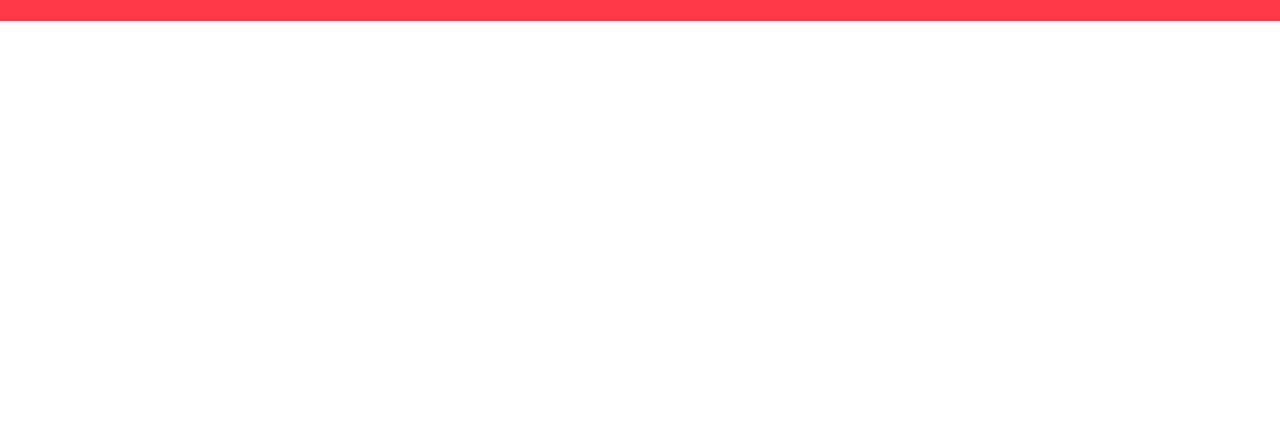
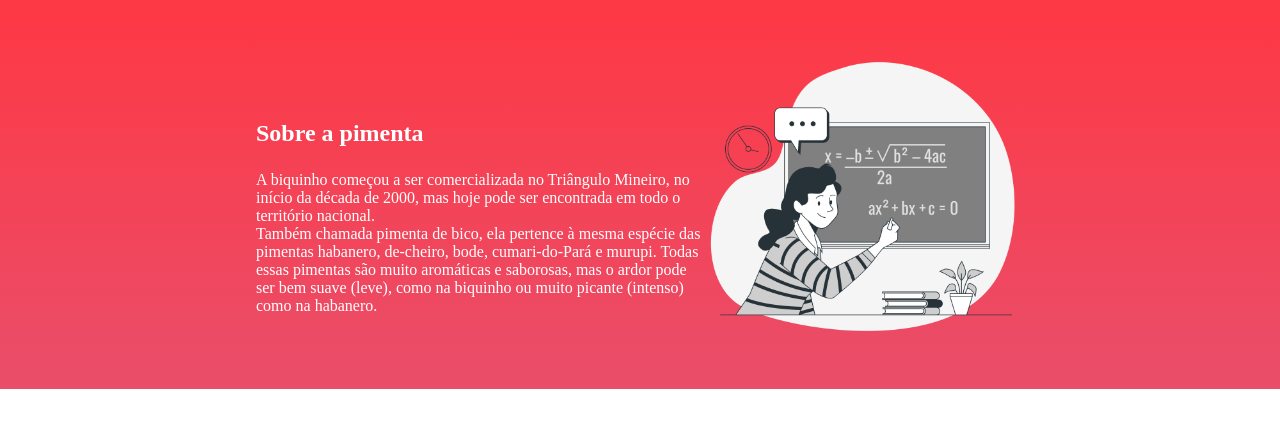
Before and after one commit to elRafael26/site-turma-criativa-2-D, a plain HTML site: page index.html in a window 1280 px wide. Shown: the part 64-492 px from the top of the page. Drawn offline with Linux system fonts and the light colour scheme.

Commit message:
começei a preparar a organização do texto

```diff
--- a/index.html
+++ b/index.html
@@ -15,6 +15,13 @@
         <li class="cabecalho-lista-item">Estudante</li>
        </ul>
     </header>
-
+   <section class="escola">
+    <div class="escola-div-conteudo">
+        <h2 class="escola-titulo">Sobre a pimenta</h2>
+        <p class="escola-texto-um">A biquinho começou a ser comercializada no Triângulo Mineiro, no início da década de 2000, mas hoje pode ser encontrada em todo o território nacional.</p>
+        <p class="escola-texto-dois"> Também chamada pimenta de bico, ela pertence à mesma espécie das pimentas habanero, de-cheiro, bode, cumari-do-Pará e murupi. Todas essas pimentas são muito aromáticas e saborosas, mas o ardor pode ser bem suave (leve), como na biquinho ou muito picante (intenso) como na habanero.</p>
+    </div>
+    <img class="escola-imagem" src="Formula-bro.png" alt="professora no quadro.">
+</section>
 </body>
 </html>
--- a/style.css
+++ b/style.css
@@ -2,9 +2,6 @@
     margin: 0;
     padding: 0;
 }
-
-
-
 .cabecalho {
     background-color: #fd3946;
     color: rgb(6, 6, 6);
@@ -17,3 +14,20 @@
     margin: 0 16px;
     font-size: 24px;
 }
+.escola-imagem{
+    width: 25%;
+}
+.escola{
+    background-image: linear-gradient(#fd3946,#E94E6A);
+    color: white;
+    display: flex;
+    justify-content: center;
+    align-items: center;
+    padding: 24px 0;
+}
+.escola-div-conteudo{
+    width: 35%;
+}
+.escola-titulo{
+    padding: 24px 0;
+}
```
Also changed, not shown: Formula-bro.png (added).
